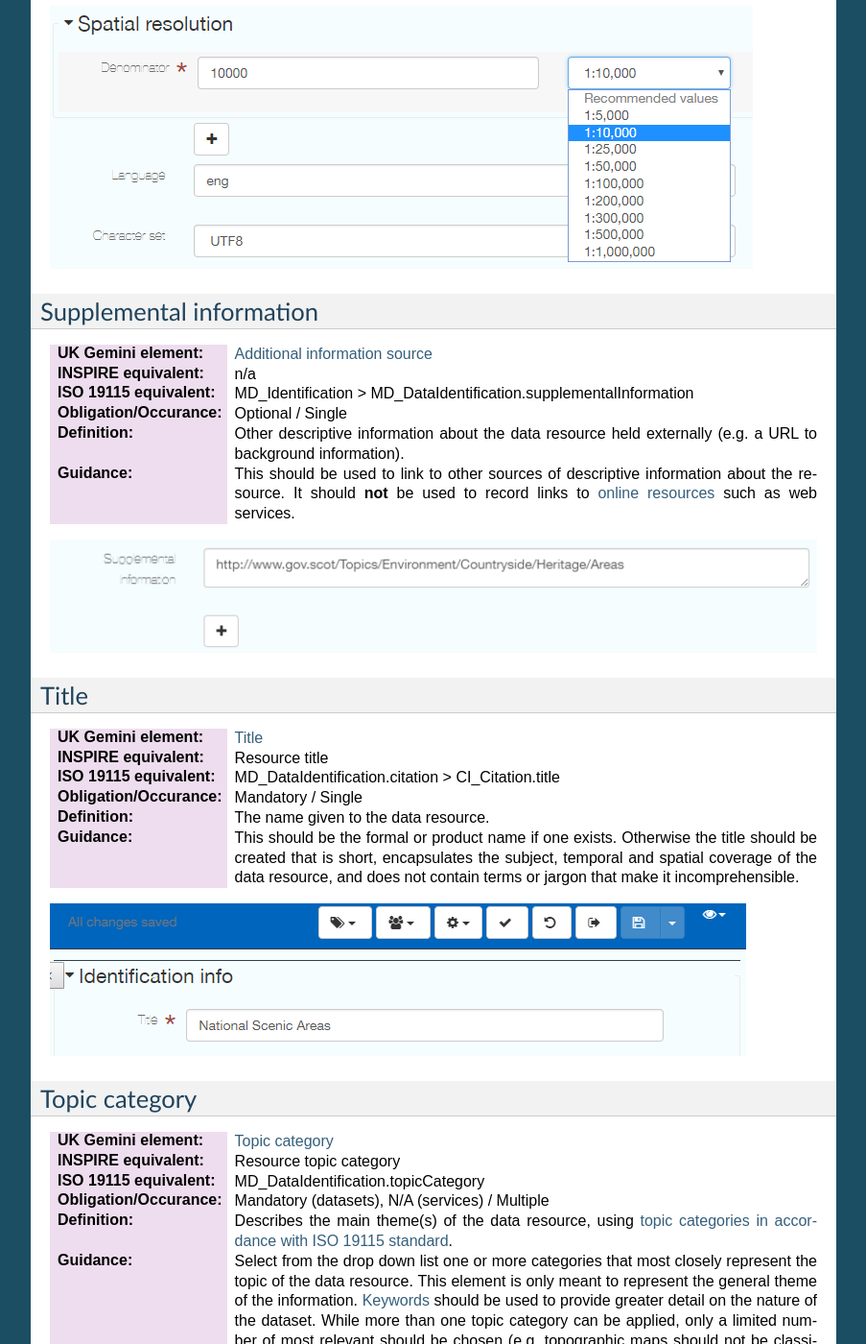
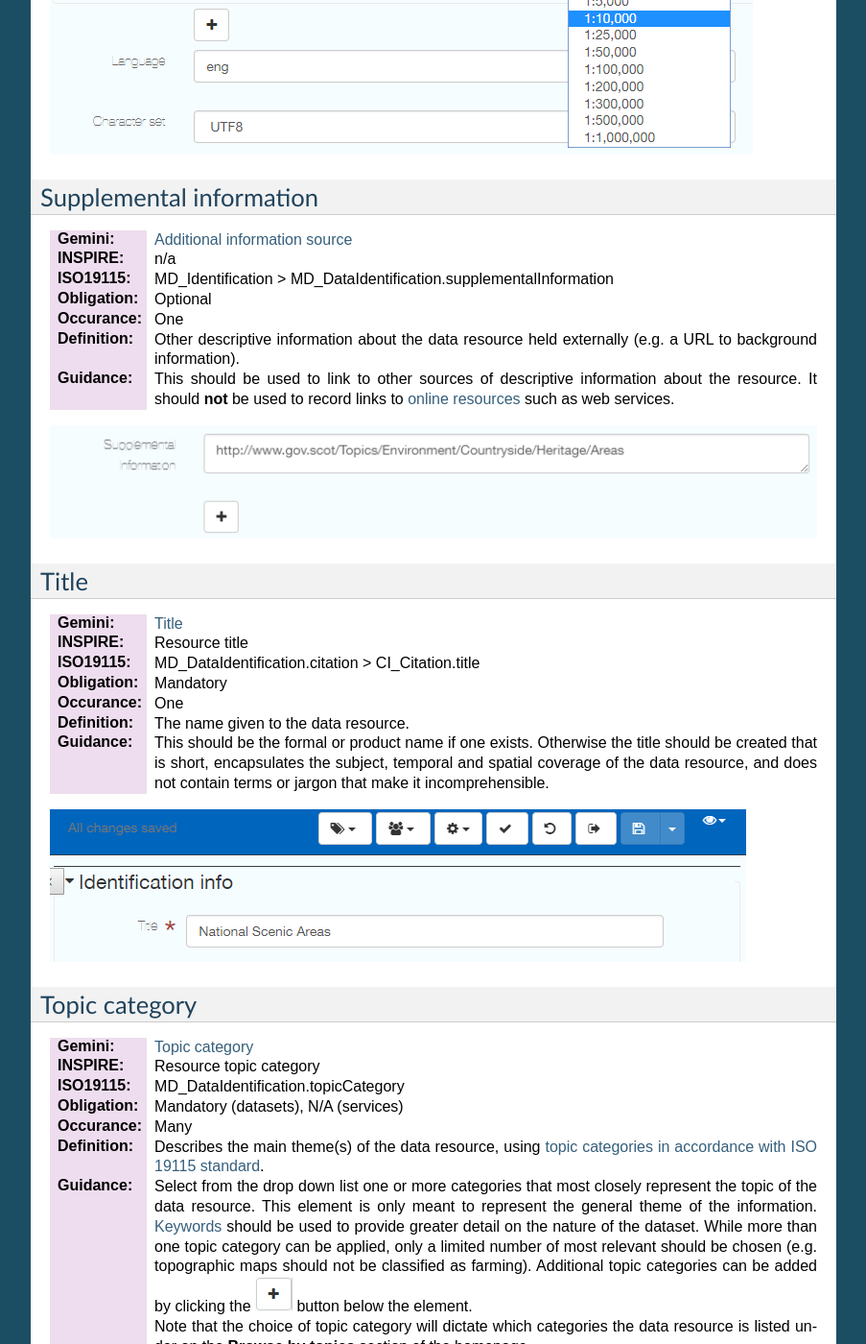
Before and after one commit to AstunTechnology/ssdidocs, a Sphinx documentation site: the page built from docs/UserDoc_Chap7_Elements.rst, in a window 1280 px wide and 1400 px high, scrolled down 18421 px. Shown: the whole window at 96% size, without its empty margins (198-1101 px from the left). Built offline with Sphinx 7.4.7, drawn with Linux system fonts in a browser that asks for light colours; some of the changed text lies outside the part shown.

Commit message:
Update UserDoc_Chap7_Elements.rst
Update formatting.

```diff
--- a/docs/UserDoc_Chap7_Elements.rst
+++ b/docs/UserDoc_Chap7_Elements.rst
@@ -20,10 +20,11 @@ service commitments, as set out in the `Registered user obligations <UserDoc_Cha
 
 Abstract
 --------
-:UK Gemini element: `Abstract <https://www.agi.org.uk/gemini/40-gemini/1068-uk-inspire-v2-2-datasets-and-dataset-series-requirements-and-guidelines#4>`__
-:INSPIRE equivalent: Abstract
-:ISO 19115 equivalent:  MD_DataIdentification.abstract
-:Obligation/Occurance: Mandatory / Single
+:Gemini: `Abstract <https://www.agi.org.uk/gemini/40-gemini/1068-uk-inspire-v2-2-datasets-and-dataset-series-requirements-and-guidelines#4>`__
+:INSPIRE: Abstract
+:ISO19115:  MD_DataIdentification.abstract
+:Obligation: Mandatory
+:Occurance: One
 
 :Definition:
 	A brief narrative summary of the data resource.
@@ -37,10 +38,11 @@ Abstract
 
 Alternative title
 -----------------
-:UK Gemini element: `Alternative title <https://www.agi.org.uk/gemini/40-gemini/1068-uk-inspire-v2-2-datasets-and-dataset-series-requirements-and-guidelines#2>`__
-:INSPIRE equivalent: n/a
-:ISO 19115 equivalent: MD_DataIdentification.citation > CI_Citation.alternateTitle
-:Obligation/Occurance: Optional / Multiple
+:Gemini: `Alternative title <https://www.agi.org.uk/gemini/40-gemini/1068-uk-inspire-v2-2-datasets-and-dataset-series-requirements-and-guidelines#2>`__
+:INSPIRE: n/a
+:ISO19115: MD_DataIdentification.citation > CI_Citation.alternateTitle
+:Obligation: Optional
+:Occurance: Many
 
 :Definition:
 	Any short name, other name, acronym or alternative language title by which the data resource is known.
@@ -57,10 +59,11 @@ Alternative title
 
 Citation identifier
 -------------------
-:UK Gemini element: `Unique resource identifier <https://www.agi.org.uk/gemini/40-gemini/1068-uk-inspire-v2-2-datasets-and-dataset-series-requirements-and-guidelines#36>`__
-:INSPIRE equivalent: Unique resource identifier
-:ISO 19115 equivalent: MD_DataIdentification.citation > CI_Citation.identifier
-:Obligation/Occurance: Mandatory (datasets), Optional (services) / Multiple
+:Gemini: `Unique resource identifier <https://www.agi.org.uk/gemini/40-gemini/1068-uk-inspire-v2-2-datasets-and-dataset-series-requirements-and-guidelines#36>`__
+:INSPIRE: Unique resource identifier
+:ISO19115: MD_DataIdentification.citation > CI_Citation.identifier
+:Obligation: Mandatory (datasets), Optional (services)
+:Occurance: Many
 
 :Definition:
 	A value uniquely identifying the data resource within your organisation (i.e. how your organisation references the dataset).
@@ -74,10 +77,11 @@ Citation identifier
 
 Data Quality - Conformance result
 ---------------------------------
-:UK Gemini element: `Conformity <https://www.agi.org.uk/gemini/40-gemini/1068-uk-inspire-v2-2-datasets-and-dataset-series-requirements-and-guidelines#41>`__
-:INSPIRE equivalent: Conformity - degree
-:ISO 19115 equivalent: DQ_DataQuality > DQ_Element.result > DQ_ConformanceResult
-:Obligation/Occurance: Conditional (required if claiming conformance to INSPIRE) / Multiple
+:Gemini: `Conformity <https://www.agi.org.uk/gemini/40-gemini/1068-uk-inspire-v2-2-datasets-and-dataset-series-requirements-and-guidelines#41>`__
+:INSPIRE: Conformity - degree
+:ISO19115: DQ_DataQuality > DQ_Element.result > DQ_ConformanceResult
+:Obligation: Conditional (required if claiming conformance to INSPIRE)
+:Occurance: Many
 
 :Definition:
 	Nested within *Data quality*, this is the degree of conformity with the product specification or user requirement against which the data is
@@ -95,10 +99,11 @@ Data Quality - Conformance result
 
 Data Quality - Hierarchy level
 ------------------------------
-:UK Gemini element: n/a see `Hierarchy level <https://www.agi.org.uk/gemini/40-gemini/1068-uk-inspire-v2-2-datasets-and-dataset-series-requirements-and-guidelines#hierarchy_level>`__
-:INSPIRE equivalent: Hierarchy level
-:ISO 19115 equivalent: MD_Metadata.hierarchyLevel
-:Obligation/Occurance: Mandatory / Single
+:Gemini: n/a see `Hierarchy level <https://www.agi.org.uk/gemini/40-gemini/1068-uk-inspire-v2-2-datasets-and-dataset-series-requirements-and-guidelines#hierarchy_level>`__
+:INSPIRE: Hierarchy level
+:ISO19115: MD_Metadata.hierarchyLevel
+:Obligation: Mandatory
+:Occurance: One
 
 :Definition:
 	Scope to which the metadata applies (i.e. dataset, series, service).
@@ -111,10 +116,11 @@ Data Quality - Hierarchy level
 
 Date
 ----
-:UK Gemini element: `Dataset reference date <https://www.agi.org.uk/gemini/40-gemini/1068-uk-inspire-v2-2-datasets-and-dataset-series-requirements-and-guidelines#8>`__
-:INSPIRE equivalent: Date of publication
-:ISO 19115 equivalent: MD_Identification.citation > CI_Citation.date
-:Obligation/Occurance: Mandatory / Multiple
+:Gemini: `Dataset reference date <https://www.agi.org.uk/gemini/40-gemini/1068-uk-inspire-v2-2-datasets-and-dataset-series-requirements-and-guidelines#8>`__
+:INSPIRE: Date of publication
+:ISO19115: MD_Identification.citation > CI_Citation.date
+:Obligation: Mandatory
+:Occurance: Many
 
 :Definition:
 	Reference date for the data resource, indicating the date of publication, creation and/or last revision. Note that for services, this
@@ -131,10 +137,11 @@ Date
 
 Distribution format
 -------------------
-:UK Gemini element: `Data format <https://www.agi.org.uk/gemini/40-gemini/1068-uk-inspire-v2-2-datasets-and-dataset-series-requirements-and-guidelines#21>`__
-:INSPIRE equivalent: n/a
-:ISO 19115 equivalent: MD_Distribution.distributionFormat > MD_Format
-:Obligation/Occurance: Conditional / Multiple
+:Gemini: `Data format <https://www.agi.org.uk/gemini/40-gemini/1068-uk-inspire-v2-2-datasets-and-dataset-series-requirements-and-guidelines#21>`__
+:INSPIRE: n/a
+:ISO19115: MD_Distribution.distributionFormat > MD_Format
+:Obligation: Conditional
+:Occurance: Many
 
 :Definition:
 	The format(s) in which the digital data is available.
@@ -148,10 +155,11 @@ Distribution format
 
 Extent - Geographic bounding box
 --------------------------------
-:UK Gemini element: `Bounding box <https://www.agi.org.uk/gemini/40-gemini/1068-uk-inspire-v2-2-datasets-and-dataset-series-requirements-and-guidelines#44>`__
-:INSPIRE equivalent: Geographic bounding box
-:ISO 19115 equivalent: MD_DataIdentification.extent > EX_Extent > EX_GeographicExtent > EX_GeographicBoundingBox
-:Obligation/Occurance: Mandatory / Single
+:Gemini: `Bounding box <https://www.agi.org.uk/gemini/40-gemini/1068-uk-inspire-v2-2-datasets-and-dataset-series-requirements-and-guidelines#44>`__
+:INSPIRE: Geographic bounding box
+:ISO19115: MD_DataIdentification.extent > EX_Extent > EX_GeographicExtent > EX_GeographicBoundingBox
+:Obligation: Mandatory
+:Occurance: One
 
 :Definition:
 	Rectangle enclosing the extent of the data resource described in latitude and longitude, to enable the resource to be located geographically.
@@ -165,10 +173,11 @@ Extent - Geographic bounding box
 
 Extent - Geographic description
 -------------------------------
-:UK Gemini element: `Extent <https://www.agi.org.uk/gemini/40-gemini/1068-uk-inspire-v2-2-datasets-and-dataset-series-requirements-and-guidelines#15>`__
-:INSPIRE equivalent: n/a
-:ISO 19115 equivalent: MD_DataIdentification.extent > EX_Extent > EX_GeographicExtent > EX_GeographicDescription.geographicIdentifier
-:Obligation/Occurance: Optional / Multiple
+:Gemini: `Extent <https://www.agi.org.uk/gemini/40-gemini/1068-uk-inspire-v2-2-datasets-and-dataset-series-requirements-and-guidelines#15>`__
+:INSPIRE: n/a
+:ISO19115: MD_DataIdentification.extent > EX_Extent > EX_GeographicExtent > EX_GeographicDescription.geographicIdentifier
+:Obligation: Optional
+:Occurance: Many
 
 :Definition:
 	The geographical extent of the data resource relative to an administrative hierarchy. Note that it is the coverage of the data resource, not
@@ -184,10 +193,11 @@ Extent - Geographic description
 
 Extent - Temporal extent
 ------------------------
-:UK Gemini element: `Temporal extent <https://www.agi.org.uk/gemini/40-gemini/1068-uk-inspire-v2-2-datasets-and-dataset-series-requirements-and-guidelines#7>`__
-:INSPIRE equivalent: Temporal extent
-:ISO 19115 equivalent: EX_Extent > EX_TemporalExtent.extent
-:Obligation/Occurance: Mandatory (dataset), Conditional (service) / Multiple
+:Gemini: `Temporal extent <https://www.agi.org.uk/gemini/40-gemini/1068-uk-inspire-v2-2-datasets-and-dataset-series-requirements-and-guidelines#7>`__
+:INSPIRE: Temporal extent
+:ISO19115: EX_Extent > EX_TemporalExtent.extent
+:Obligation: Mandatory (dataset), Conditional (service)
+:Occurance: Many
 
 :Definition:
 	This is the date(s) that describes the time period covered by the content of the dataset.  It may refer to (a) the period of collection of the
@@ -221,10 +231,11 @@ Extent - Temporal extent
 
 Extent - Vertical extent
 ------------------------
-:UK Gemini element: `Vertical extent information <https://www.agi.org.uk/gemini/40-gemini/1068-uk-inspire-v2-2-datasets-and-dataset-series-requirements-and-guidelines#16>`__
-:INSPIRE equivalent: n/a
-:ISO 19115 equivalent: MD_DataIdentification.extent > EX_Extent > EX_VerticalExtent
-:Obligation/Occurance: Optional / Multiple
+:Gemini: `Vertical extent information <https://www.agi.org.uk/gemini/40-gemini/1068-uk-inspire-v2-2-datasets-and-dataset-series-requirements-and-guidelines#16>`__
+:INSPIRE: n/a
+:ISO19115: MD_DataIdentification.extent > EX_Extent > EX_VerticalExtent
+:Obligation: Optional
+:Occurance: Many
 
 :Definition:
 	Describes the vertical domain (height range) of the data resource. The element is composed of the minimum value, maximum value and the vertical
@@ -250,10 +261,11 @@ Extent - Vertical extent
 
 Keywords
 --------
-:UK Gemini element: `Keyword <https://www.agi.org.uk/gemini/40-gemini/1068-uk-inspire-v2-2-datasets-and-dataset-series-requirements-and-guidelines#6>`__
-:INSPIRE equivalent: Keyword
-:ISO 19115 equivalent: MD_Identification.descriptiveKeywords > MD_Keywords
-:Obligation/Occurance: Mandatory / Multiple
+:Gemini: `Keyword <https://www.agi.org.uk/gemini/40-gemini/1068-uk-inspire-v2-2-datasets-and-dataset-series-requirements-and-guidelines#6>`__
+:INSPIRE: Keyword
+:ISO19115: MD_Identification.descriptiveKeywords > MD_Keywords
+:Obligation: Mandatory
+:Occurance: Many
 
 :Definition:
 	Terms covering the subject of the data resource which are more specific than those entered under `topic category <#topic-category>`__.  Ideally,
@@ -281,10 +293,11 @@ Keywords
 
 Language
 --------
-:UK Gemini element: `Dataset language <https://www.agi.org.uk/gemini/40-gemini/1068-uk-inspire-v2-2-datasets-and-dataset-series-requirements-and-guidelines#3>`__
-:INSPIRE equivalent: Resource language
-:ISO 19115 equivalent: MD_DataIdentification.language
-:Obligation/Occurance: Conditional / Multiple
+:Gemini: `Dataset language <https://www.agi.org.uk/gemini/40-gemini/1068-uk-inspire-v2-2-datasets-and-dataset-series-requirements-and-guidelines#3>`__
+:INSPIRE: Resource language
+:ISO19115: MD_DataIdentification.language
+:Obligation: Conditional
+:Occurance: Many
 
 :Definition:
 	The language used within the dataset (assuming the data resource contains text/written information, e.g. in attribute tables).
@@ -300,10 +313,11 @@ Language
 
 Limitations on public access
 ----------------------------
-:UK Gemini element: `Limitations on public access <https://www.agi.org.uk/gemini/40-gemini/1068-uk-inspire-v2-2-datasets-and-dataset-series-requirements-and-guidelines#25>`__
-:INSPIRE equivalent: Limitations on public access
-:ISO 19115 equivalent: MD_Identification > MD_Constraints > MD_LegalConstraints.otherConstraints
-:Obligation/Occurance: Mandatory / Multiple
+:Gemini: `Limitations on public access <https://www.agi.org.uk/gemini/40-gemini/1068-uk-inspire-v2-2-datasets-and-dataset-series-requirements-and-guidelines#25>`__
+:INSPIRE: Limitations on public access
+:ISO19115: MD_Identification > MD_Constraints > MD_LegalConstraints.otherConstraints
+:Obligation: Mandatory
+:Occurance: Many
 
 :Definition:
 	Restrictions imposed on **access** to the data resource for security and other reasons (i.e. who can see the data). Sub-elements are *Access
@@ -341,10 +355,11 @@ Limitations on public access
 
 Lineage
 --------
-:UK Gemini element: `Lineage <https://www.agi.org.uk/gemini/40-gemini/1068-uk-inspire-v2-2-datasets-and-dataset-series-requirements-and-guidelines#10>`__
-:INSPIRE equivalent: Lineage
-:ISO 19115 equivalent: DQ_DataQuality.lineage > LI_Lineage.statement
-:Obligation/Occurance: Mandatory (dataset), Optional (service) / Single
+:Gemini: `Lineage <https://www.agi.org.uk/gemini/40-gemini/1068-uk-inspire-v2-2-datasets-and-dataset-series-requirements-and-guidelines#10>`__
+:INSPIRE: Lineage
+:ISO19115: DQ_DataQuality.lineage > LI_Lineage.statement
+:Obligation: Mandatory (dataset), Optional (service)
+:Occurance: One
 
 :Definition:
 	A sub-element of *Data quality* that should provide information about the events or source data used in the creation of the data resource.   This will be useful in determining whether the data is fit for purpose.
@@ -358,10 +373,11 @@ Lineage
 
 Maintenance and update frequency
 --------------------------------
-:UK Gemini element: `Frequency of update <https://www.agi.org.uk/gemini/40-gemini/1068-uk-inspire-v2-2-datasets-and-dataset-series-requirements-and-guidelines#24>`__
-:INSPIRE equivalent: n/a
-:ISO 19115 equivalent: MD_MaintenanceInformation.maintenanceAndUpdateFrequency
-:Obligation/Occurance: Mandatory (dataset), Conditional (service) / Single
+:Gemini: `Frequency of update <https://www.agi.org.uk/gemini/40-gemini/1068-uk-inspire-v2-2-datasets-and-dataset-series-requirements-and-guidelines#24>`__
+:INSPIRE: n/a
+:ISO19115: MD_MaintenanceInformation.maintenanceAndUpdateFrequency
+:Obligation: Mandatory (dataset), Conditional (service)
+:Occurance: One
 
 :Definition:
 	Describes the frequency with which modifications and deletions are made to the data resource. Note that this identifies how often the updated
@@ -374,10 +390,11 @@ Maintenance and update frequency
 
 Metadata Contact
 ----------------
-:UK Gemini element: `Metadata point of contact <https://www.agi.org.uk/gemini/40-gemini/1068-uk-inspire-v2-2-datasets-and-dataset-series-requirements-and-guidelines#33>`__
-:INSPIRE equivalent: Metadata point of contact
-:ISO 19115 equivalent: MD_Metadata.contact > CI_ResponsibleParty
-:Obligation/Occurance: Mandatory / Multiple
+:Gemini: `Metadata point of contact <https://www.agi.org.uk/gemini/40-gemini/1068-uk-inspire-v2-2-datasets-and-dataset-series-requirements-and-guidelines#33>`__
+:INSPIRE: Metadata point of contact
+:ISO19115: MD_Metadata.contact > CI_ResponsibleParty
+:Obligation: Mandatory
+:Occurance: Many
 
 :Definition:
 	This element records the details of the organisation(s) responsible for the creation and maintenance of the metadata record. The structure of
@@ -408,10 +425,11 @@ Metadata Contact
 
 Metadata Date stamp
 -------------------
-:UK Gemini element: `Metadata date <https://www.agi.org.uk/gemini/40-gemini/1068-uk-inspire-v2-2-datasets-and-dataset-series-requirements-and-guidelines#30>`__
-:INSPIRE equivalent: Metadata date
-:ISO 19115 equivalent: MD_Metadata.dataStamp
-:Obligation/Occurance: Mandatory / Single
+:Gemini: `Metadata date <https://www.agi.org.uk/gemini/40-gemini/1068-uk-inspire-v2-2-datasets-and-dataset-series-requirements-and-guidelines#30>`__
+:INSPIRE: Metadata date
+:ISO19115: MD_Metadata.dataStamp
+:Obligation: Mandatory
+:Occurance: One
 
 :Definition:
 	The date on which the metadata was last updated.
@@ -425,10 +443,11 @@ Metadata Date stamp
 
 Metadata Hierarchy level
 ------------------------
-:UK Gemini element: n/a see `Hierarchy level name <https://www.agi.org.uk/gemini/40-gemini/1068-uk-inspire-v2-2-datasets-and-dataset-series-requirements-and-guidelines#hierarchy_level_name>`__
-:INSPIRE equivalent: Resource type
-:ISO 19115 equivalent: MD_Metadata.hierarchyLevelName
-:Obligation/Occurance: Mandatory / Single
+:Gemini: n/a see `Hierarchy level name <https://www.agi.org.uk/gemini/40-gemini/1068-uk-inspire-v2-2-datasets-and-dataset-series-requirements-and-guidelines#hierarchy_level_name>`__
+:INSPIRE: Resource type
+:ISO19115: MD_Metadata.hierarchyLevelName
+:Obligation: Mandatory
+:Occurance: One
 
 :Definition:
 	Name of the hierarchy levels for which the metadata is provided.
@@ -441,10 +460,11 @@ Metadata Hierarchy level
 
 Metadata Metadata language
 --------------------------
-:UK Gemini element: `Metadata language <https://www.agi.org.uk/gemini/40-gemini/1068-uk-inspire-v2-2-datasets-and-dataset-series-requirements-and-guidelines#33>`__
-:INSPIRE equivalent: Metadata language
-:ISO 19115 equivalent: MD_Metadata.language
-:Obligation/Occurance: Mandatory / Single
+:Gemini: `Metadata language <https://www.agi.org.uk/gemini/40-gemini/1068-uk-inspire-v2-2-datasets-and-dataset-series-requirements-and-guidelines#33>`__
+:INSPIRE: Metadata language
+:ISO19115: MD_Metadata.language
+:Obligation: Mandatory
+:Occurance: One
 
 :Definition:
 	The language used to document the metadata. The purpose of this element is to identify the language used in a multi-lingual metadata service,
@@ -461,10 +481,11 @@ Metadata Metadata language
 
 OnLine resource
 ---------------
-:UK Gemini element: `Resource locator <https://www.agi.org.uk/gemini/40-gemini/1068-uk-inspire-v2-2-datasets-and-dataset-series-requirements-and-guidelines#19>`__
-:INSPIRE equivalent: Resource locator
-:ISO 19115 equivalent: MD_Distribution > MD_DigitalTransferOptions.online > CI_OnlineResource.linkage
-:Obligation/Occurance: Conditional / Multiple
+:Gemini: `Resource locator <https://www.agi.org.uk/gemini/40-gemini/1068-uk-inspire-v2-2-datasets-and-dataset-series-requirements-and-guidelines#19>`__
+:INSPIRE: Resource locator
+:ISO19115: MD_Distribution > MD_DigitalTransferOptions.online > CI_OnlineResource.linkage
+:Obligation: Conditional
+:Occurance: Many
 
 :Definition:
 	Location (address) for on-line access to the resource using a Uniform Resource Locator (URL). This element should point to where the dataset
@@ -481,10 +502,11 @@ OnLine resource
 
 Point of contact
 ----------------
-:UK Gemini element: `Responsible organisation <https://www.agi.org.uk/gemini/40-gemini/1068-uk-inspire-v2-2-datasets-and-dataset-series-requirements-and-guidelines#23>`__
-:INSPIRE equivalent: Responsible party
-:ISO 19115 equivalent: MD_Identification.pointOfContact
-:Obligation/Occurance: Mandatory / Multiple
+:Gemini: `Responsible organisation <https://www.agi.org.uk/gemini/40-gemini/1068-uk-inspire-v2-2-datasets-and-dataset-series-requirements-and-guidelines#23>`__
+:INSPIRE: Responsible party
+:ISO19115: MD_Identification.pointOfContact
+:Obligation: Mandatory
+:Occurance: Many
 
 :Definition:
 	This element records the details of the organisation(s) responsible for the creation, maintenance and distribution of the data resource. The
@@ -516,10 +538,11 @@ Point of contact
 
 Reference system information
 ----------------------------
-:UK Gemini element: `Spatial reference system <https://www.agi.org.uk/gemini/40-gemini/1068-uk-inspire-v2-2-datasets-and-dataset-series-requirements-and-guidelines#17>`__
-:INSPIRE equivalent: n/a
-:ISO 19115 equivalent: MD_ReferenceSystem.referenceSystemIdentifier > RS_Identifier.code
-:Obligation/Occurance: Mandatory / Multiple
+:Gemini: `Spatial reference system <https://www.agi.org.uk/gemini/40-gemini/1068-uk-inspire-v2-2-datasets-and-dataset-series-requirements-and-guidelines#17>`__
+:INSPIRE: n/a
+:ISO19115: MD_ReferenceSystem.referenceSystemIdentifier > RS_Identifier.code
+:Obligation: Mandatory
+:Occurance: Many
 
 :Definition:
 	Identifier, name or description of the system of spatial referencing, whether by coordinates or geographic identifiers, used in the data
@@ -535,10 +558,11 @@ Reference system information
 
 Spatial resolution - Distance
 -----------------------------
-:UK Gemini element: `Spatial resolution <https://www.agi.org.uk/gemini/40-gemini/1068-uk-inspire-v2-2-datasets-and-dataset-series-requirements-and-guidelines#18>`__
-:INSPIRE equivalent: Spatial resolution
-:ISO 19115 equivalent: MD_Identification.spatialResolution > MD_Resolution.distance
-:Obligation/Occurance: Conditional / Multiple
+:Gemini: `Spatial resolution <https://www.agi.org.uk/gemini/40-gemini/1068-uk-inspire-v2-2-datasets-and-dataset-series-requirements-and-guidelines#18>`__
+:INSPIRE: Spatial resolution
+:ISO19115: MD_Identification.spatialResolution > MD_Resolution.distance
+:Obligation: Conditional
+:Occurance: Many
 
 :Definition:
 	A distance measure of the granularity (in metres), providing an indication of how detailed the data is. It is equivalent to the ground sample
@@ -554,10 +578,11 @@ Spatial resolution - Distance
 
 Spatial resolution - Equivalent scale
 -------------------------------------
-:UK Gemini element: `Equivalent scale <https://www.agi.org.uk/gemini/40-gemini/1068-uk-inspire-v2-2-datasets-and-dataset-series-requirements-and-guidelines#43>`__
-:INSPIRE equivalent: Equivalent scale
-:ISO 19115 equivalent: MD_Identification.spatialResolution > MD_Resolution.equivalentScale > MD_RepresentativeFraction.denominator
-:Obligation/Occurance: Optional / Multiple
+:Gemini: `Equivalent scale <https://www.agi.org.uk/gemini/40-gemini/1068-uk-inspire-v2-2-datasets-and-dataset-series-requirements-and-guidelines#43>`__
+:INSPIRE: Equivalent scale
+:ISO19115: MD_Identification.spatialResolution > MD_Resolution.equivalentScale > MD_RepresentativeFraction.denominator
+:Obligation: Optional
+:Occurance: Many
 
 :Definition:
 	The level of detail expressed as the scale denominator of a comparable hardcopy map or chart.
@@ -570,10 +595,11 @@ Spatial resolution - Equivalent scale
 
 Supplemental information
 ------------------------
-:UK Gemini element: `Additional information source <https://www.agi.org.uk/gemini/40-gemini/1068-uk-inspire-v2-2-datasets-and-dataset-series-requirements-and-guidelines#27>`__
-:INSPIRE equivalent: n/a
-:ISO 19115 equivalent: MD_Identification > MD_DataIdentification.supplementalInformation
-:Obligation/Occurance: Optional / Single
+:Gemini: `Additional information source <https://www.agi.org.uk/gemini/40-gemini/1068-uk-inspire-v2-2-datasets-and-dataset-series-requirements-and-guidelines#27>`__
+:INSPIRE: n/a
+:ISO19115: MD_Identification > MD_DataIdentification.supplementalInformation
+:Obligation: Optional
+:Occurance: One
 
 :Definition:
 	Other descriptive information about the data resource held externally (e.g. a URL to background information).
@@ -586,10 +612,11 @@ Supplemental information
 
 Title
 -----
-:UK Gemini element: `Title <https://www.agi.org.uk/gemini/40-gemini/1068-uk-inspire-v2-2-datasets-and-dataset-series-requirements-and-guidelines#1>`__
-:INSPIRE equivalent: Resource title
-:ISO 19115 equivalent: MD_DataIdentification.citation > CI_Citation.title
-:Obligation/Occurance: Mandatory / Single
+:Gemini: `Title <https://www.agi.org.uk/gemini/40-gemini/1068-uk-inspire-v2-2-datasets-and-dataset-series-requirements-and-guidelines#1>`__
+:INSPIRE: Resource title
+:ISO19115: MD_DataIdentification.citation > CI_Citation.title
+:Obligation: Mandatory
+:Occurance: One
 
 :Definition:
 	The name given to the data resource.
@@ -602,10 +629,11 @@ Title
 
 Topic category
 --------------
-:UK Gemini element: `Topic category <https://www.agi.org.uk/gemini/40-gemini/1068-uk-inspire-v2-2-datasets-and-dataset-series-requirements-and-guidelines#5>`__
-:INSPIRE equivalent: Resource topic category
-:ISO 19115 equivalent: MD_DataIdentification.topicCategory
-:Obligation/Occurance: Mandatory (datasets), N/A (services) / Multiple
+:Gemini: `Topic category <https://www.agi.org.uk/gemini/40-gemini/1068-uk-inspire-v2-2-datasets-and-dataset-series-requirements-and-guidelines#5>`__
+:INSPIRE: Resource topic category
+:ISO19115: MD_DataIdentification.topicCategory
+:Obligation: Mandatory (datasets), N/A (services)
+:Occurance: Many
 
 :Definition:
 	Describes the main theme(s) of the data resource, using `topic categories in accordance with ISO 19115 standard <http://inspire.ec.europa.eu/metadata-codelist/TopicCategory>`__.
@@ -623,10 +651,11 @@ Topic category
 
 Use constraints
 ---------------
-:UK Gemini element: `Use constraints <https://www.agi.org.uk/gemini/40-gemini/1068-uk-inspire-v2-2-datasets-and-dataset-series-requirements-and-guidelines#26>`__
-:INSPIRE equivalent: Conditions applying to access and use
-:ISO 19115 equivalent: MD_Identification > MD_Constraints.useLimitation
-:Obligation/Occurance: Mandatory / Multiple
+:Gemini: `Use constraints <https://www.agi.org.uk/gemini/40-gemini/1068-uk-inspire-v2-2-datasets-and-dataset-series-requirements-and-guidelines#26>`__
+:INSPIRE: Conditions applying to access and use
+:ISO19115: MD_Identification > MD_Constraints.useLimitation
+:Obligation: Mandatory
+:Occurance: Many
 
 :Definition:
 	Restrictions and legal constraints on **using** the data resource. This can be entered as a free text statement, or link to a URL containing
```
